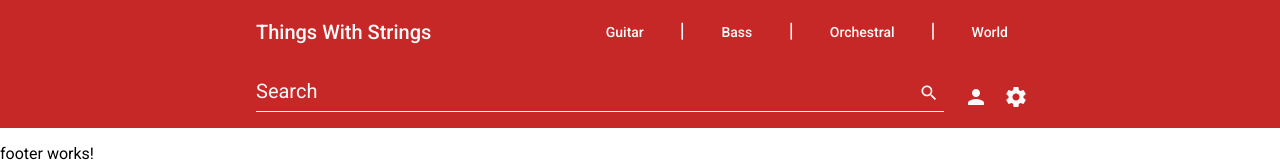
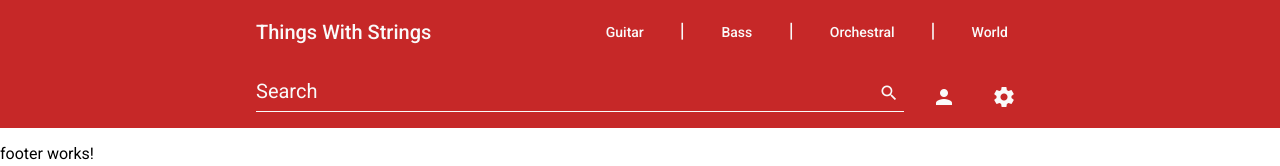
Before and after one commit to SahilMak/ThingsWithStrings, an Angular app: page / in a window 1280 px wide. Shown: the top 166 px of the page. Built offline with nearby package versions, Linux system fonts and the light colour scheme; no server answers; what @angular/fire, ngx-auth-firebaseui would draw is missing.

Commit message:
Fixed header icon margins

```diff
--- a/src/app/header/header.component.html
+++ b/src/app/header/header.component.html
@@ -17,11 +17,11 @@
     </mat-form-field>
     <div class="flex-container" fxLayoutAlign="space-between"></div>
     <div>
-      <button mat-icon-button>
-        <mat-icon class="clickable left-margin">person</mat-icon>
+      <button mat-icon-button class="left-margin">
+        <mat-icon>person</mat-icon>
       </button>
-      <button mat-icon-button>
-        <mat-icon class="clickable left-margin">settings</mat-icon>
+      <button mat-icon-button class="left-margin">
+        <mat-icon>settings</mat-icon>
       </button>
     </div>
   </mat-toolbar-row>
```
